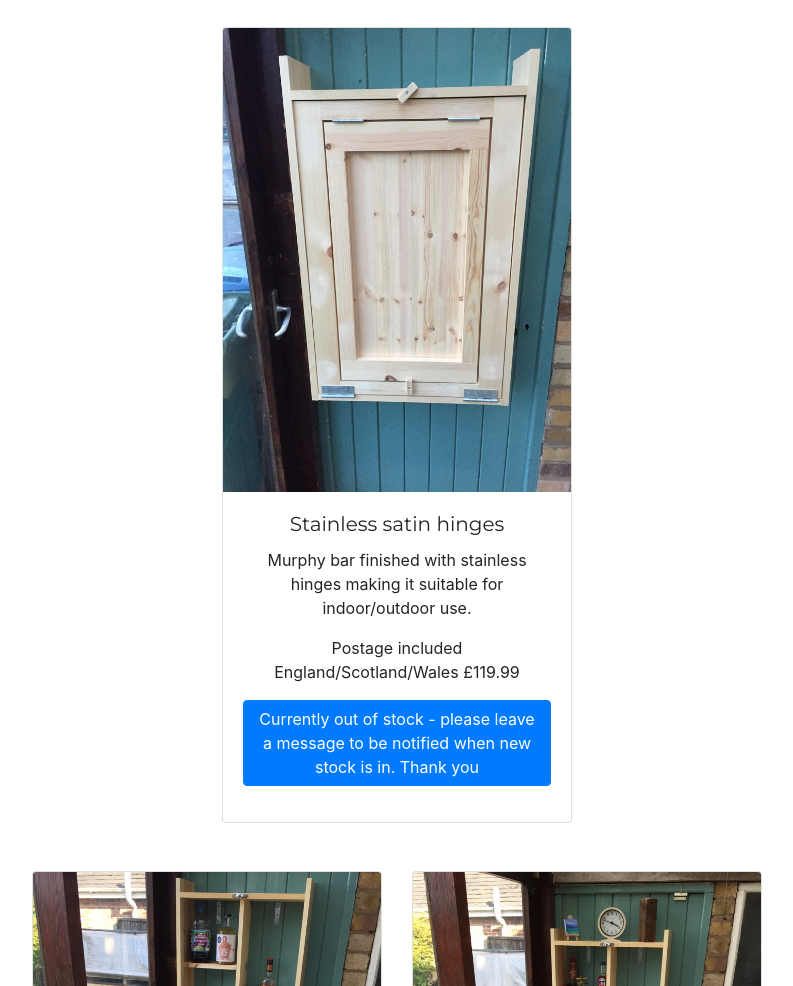
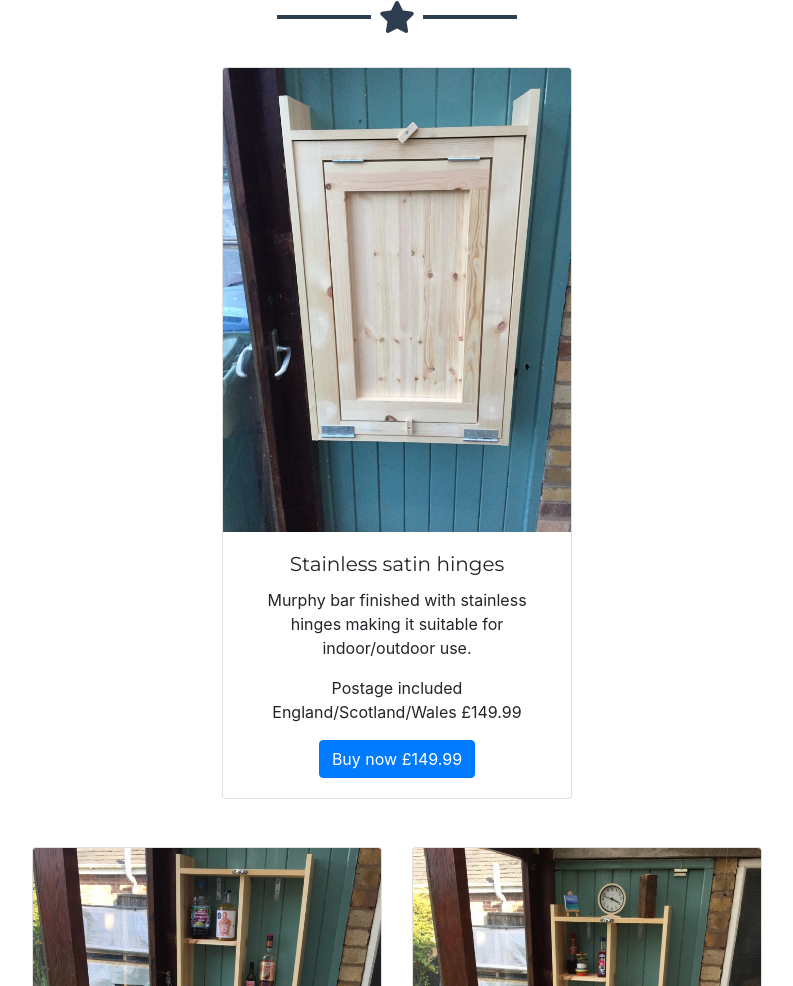
Before and after one commit to StudentRik/murphybar, a website with bundled scripts: page index.html in a window 1280 px wide. Shown: the part 946-1932 px from the top of the page, without its empty margins (243-1036 px from the left). Built offline with nearby package versions, Linux system fonts and the light colour scheme.

Commit message:
updated site for business

```diff
--- a/index.html
+++ b/index.html
@@ -77,6 +77,7 @@
         <h1 class="text-uppercase mb-0">Murphy Bars</h1>
         <hr class="star-light">
         <h2 class="font-weight-light mb-0">Made in the UK - Indoor table/cupboard - Outdoor Bar</h2>
+        <p>The wood must be treated with exterior paint or a good quality stain if you are to keep the bar outside.</p>
     </div>
 </header>
 
@@ -113,15 +114,15 @@
                         <h5 class="card-title">Stainless satin hinges</h5>
                         <p class="card-text">Murphy bar finished with stainless hinges making it suitable for indoor/outdoor
                             use.</p>
-                        <p>Postage included England/Scotland/Wales &pound;119.99</p>
-                        <!--<form action="https://www.paypal.com/cgi-bin/webscr" method="post" target="_top">-->
-                            <!--<input type="hidden" name="cmd" value="_s-xclick">-->
-                            <!--<input type="hidden" name="hosted_button_id" value="NR66AUH4NVNEU">-->
-                            <!--<button type="image" name="submit" class="btn btn-primary"-->
-                                    <!--title="buy now with paypal">Buy now &pound;119.99<br>-->
-                            <!--</button>-->
-                        <!--</form>-->
-                        <p class="btn btn-primary">Currently out of stock - please leave a message to be notified when new stock is in. Thank you</p>
+                        <p>Postage included England/Scotland/Wales &pound;149.99</p>
+                        <form action="https://www.paypal.com/cgi-bin/webscr" method="post" target="_top">
+                            <input type="hidden" name="cmd" value="_s-xclick">
+                            <input type="hidden" name="hosted_button_id" value="NR66AUH4NVNEU">
+                            <button type="image" name="submit" class="btn btn-primary"
+                                    title="buy now with paypal">Buy now &pound;149.99<br>
+                            </button>
+                        </form>
+                        <!--<p class="btn btn-primary">Currently out of stock - please leave a message to be notified when new stock is in. Thank you</p>-->
                     </div>
                 </div>
             </div>
```
